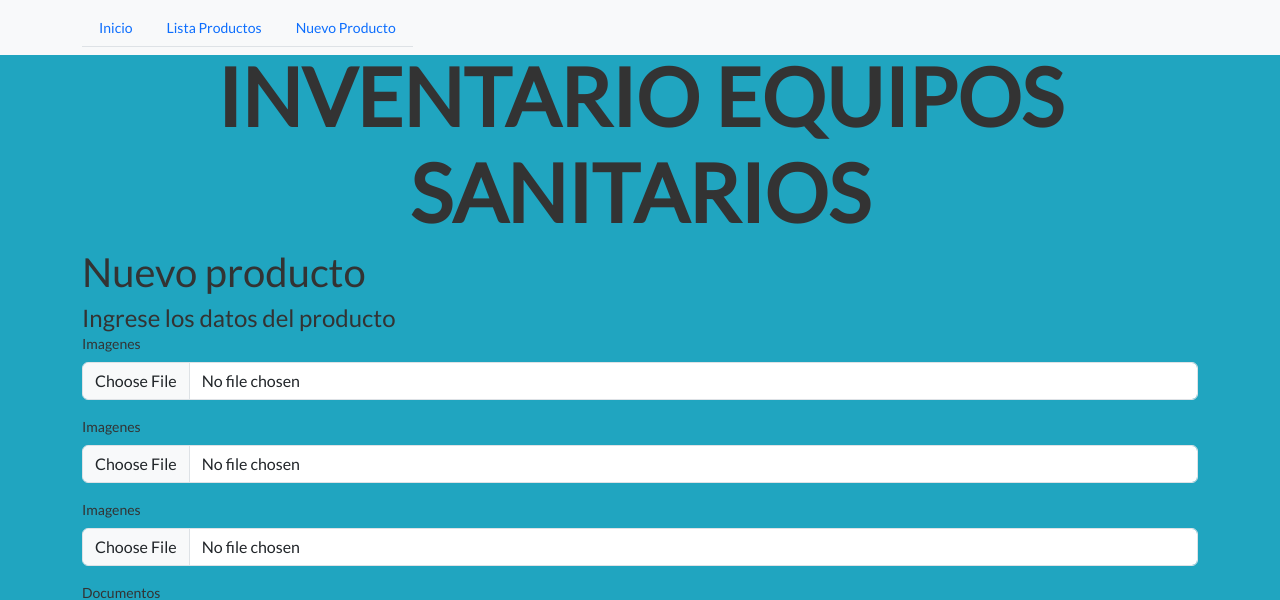
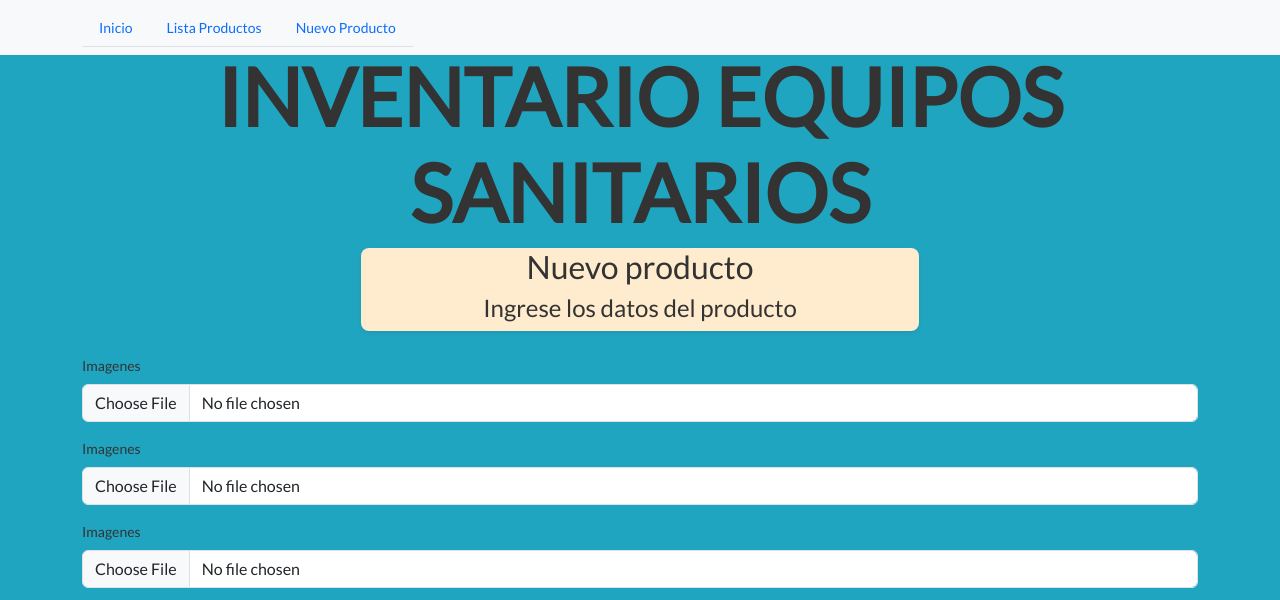
Before and after one commit to LazaroBC/inventarioAlmacen, a Django app: page /nuevoProducto/ in a window 1280 px wide. Shown: the top 600 px of the page. Run offline with Django 4.2, Linux system fonts and the light colour scheme.

```diff
--- a/almacen/templates/paginas/productos/editarProducto.html
+++ b/almacen/templates/paginas/productos/editarProducto.html
@@ -4,13 +4,14 @@
 {% block titulo %} Editar producto {% endblock %}
 
 {% block contenido %}
+
 <div class="d-flex justify-content-center align-items-center pb-4">
     <div class="card-header text-center rounded-3 shadow-sm border-2 border-white"
         style="background-color: blanchedalmond;width: 50%; font-family: 'Lato';">
-        <h2>Editar producto: {{ formulario.tipoEquipo.value }}</h2>
+        <h2>Editar producto:<br> {{ formulario.tipoEquipo.value }}</h2>
     </div>
 </div>
-<div class="card">
+<div class="">
     <div class="card-body">
         {% include "paginas/productos/form.html" %}
     </div>
--- a/almacen/templates/paginas/productos/nuevoProducto.html
+++ b/almacen/templates/paginas/productos/nuevoProducto.html
@@ -5,12 +5,15 @@
 
 {% block contenido %}
 
-<div clas="card">
-    <div class="card-header">
-        <h1>Nuevo producto</h1>
+<div class="d-flex justify-content-center align-items-center pb-4">
+    <div class="card-header text-center rounded-3 shadow-sm border-2 border-white"
+        style="background-color: blanchedalmond;width: 50%; font-family: 'Lato';">
+        <h2>Nuevo producto</h2>
+        <h4>Ingrese los datos del producto</h4>
     </div>
+</div>
+<div class="">
     <div class="card-body">
-        <h4 class="card-title">Ingrese los datos del producto</h4>
         {% include "paginas/productos/form.html" %}
     </div>
 </div>
```
